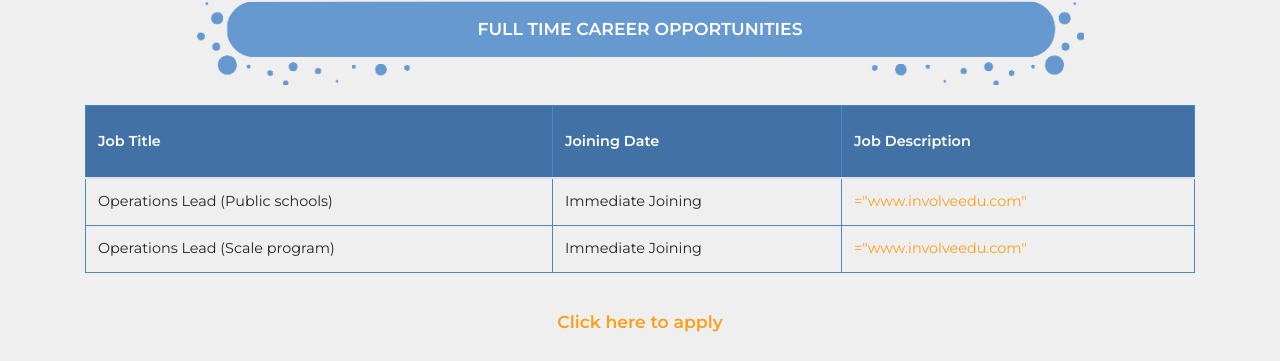
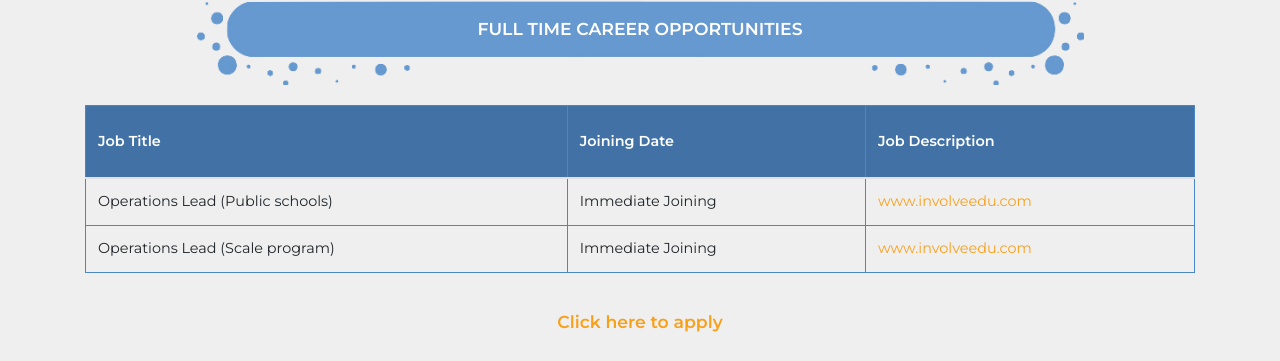
Before and after one commit to Involve-Edu/involveedupublic, a Jekyll site: the page built from get-involved.md, in a window 1280 px wide. Shown: the part 462-823 px from the top of the page. Built offline with Jekyll 4.4.1, drawn with Linux system fonts in a browser that asks for light colours.

Commit message:
changes
changes

```diff
--- a/get-involved.md
+++ b/get-involved.md
@@ -38,7 +38,7 @@ description: "Work with us"
                                 <tr>
                                     <td>{{job.title}}</td>
                                     <td>{{job.date}}</td>
-                                    <td><a href>="{{job.description}}"</a></td>
+                                    <td><a href>{{job.description}}</a></td>
                                 </tr>
                                 {% endfor %}
                             </tbody>
```
